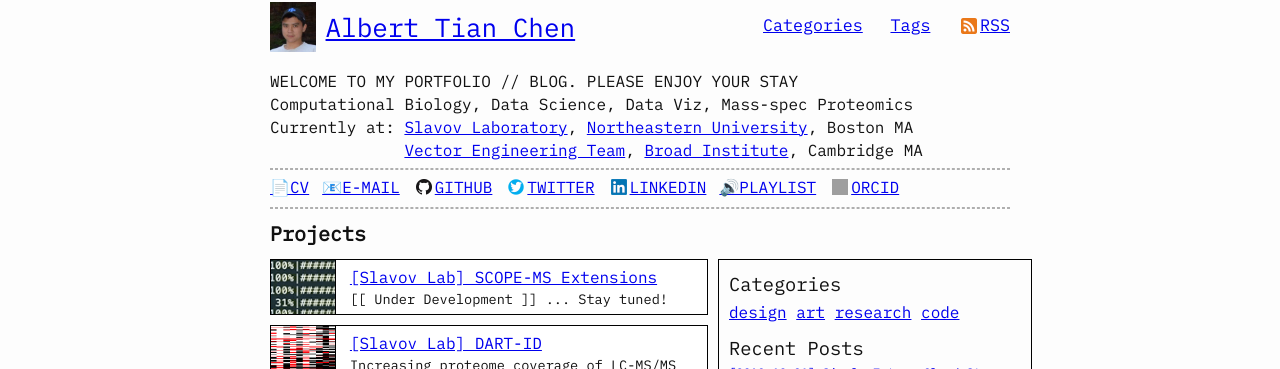
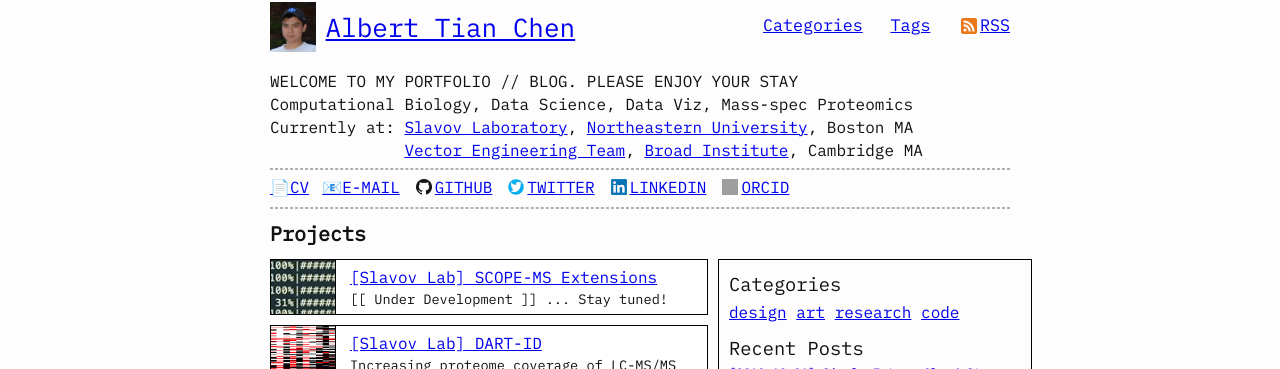
Before and after one commit to atc3/atc3.github.io, a Jekyll site: the page built from index.html, in a window 1280 px wide. Shown: the top 369 px of the page. Built offline with Jekyll 4.4.1, drawn with Linux system fonts in a browser that asks for light colours; grey boxes are pictures that could not be loaded.

Commit message:
hide my stupid playlist

```diff
--- a/_layouts/home.html
+++ b/_layouts/home.html
@@ -43,10 +43,10 @@ layout: default
       </a></li>
       <li><a href="https://www.linkedin.com/in/achen339" target="_blank">
         <img src="/images/linkedin_logo.png" width=16 height=16>LINKEDIN</a></li>
-      <li><a href="https://open.spotify.com/user/blahoink/playlist/0vao5qwBJCC26D1WCja6XX?si=XoguvV9rR_qaS4-5EdWJUg" target="_blank">🔊PLAYLIST</a></li>
       <li><a href="https://orcid.org/0000-0002-5387-0208" target="_blank" title="ORCID Profile">
         <img src="/images/orcid_16x16.png" width=16 height=16>ORCID
       </a></li>
+      <li><a class="playlist-link" href="https://open.spotify.com/user/blahoink/playlist/0vao5qwBJCC26D1WCja6XX?si=XoguvV9rR_qaS4-5EdWJUg" target="_blank">🔊PLAYLIST</a></li>
     </ul>
     <hr />
   </div>
--- a/_sass/bert.scss
+++ b/_sass/bert.scss
@@ -102,6 +102,13 @@ main.page-content {
           img {
             margin-left: 3px;
             margin-right: 3px;
+          }
+        }
+
+        a.playlist-link {
+          color: transparent;
+          &:hover, &:focus, &:active {
+            color: white;
           }
         }
       }
```
